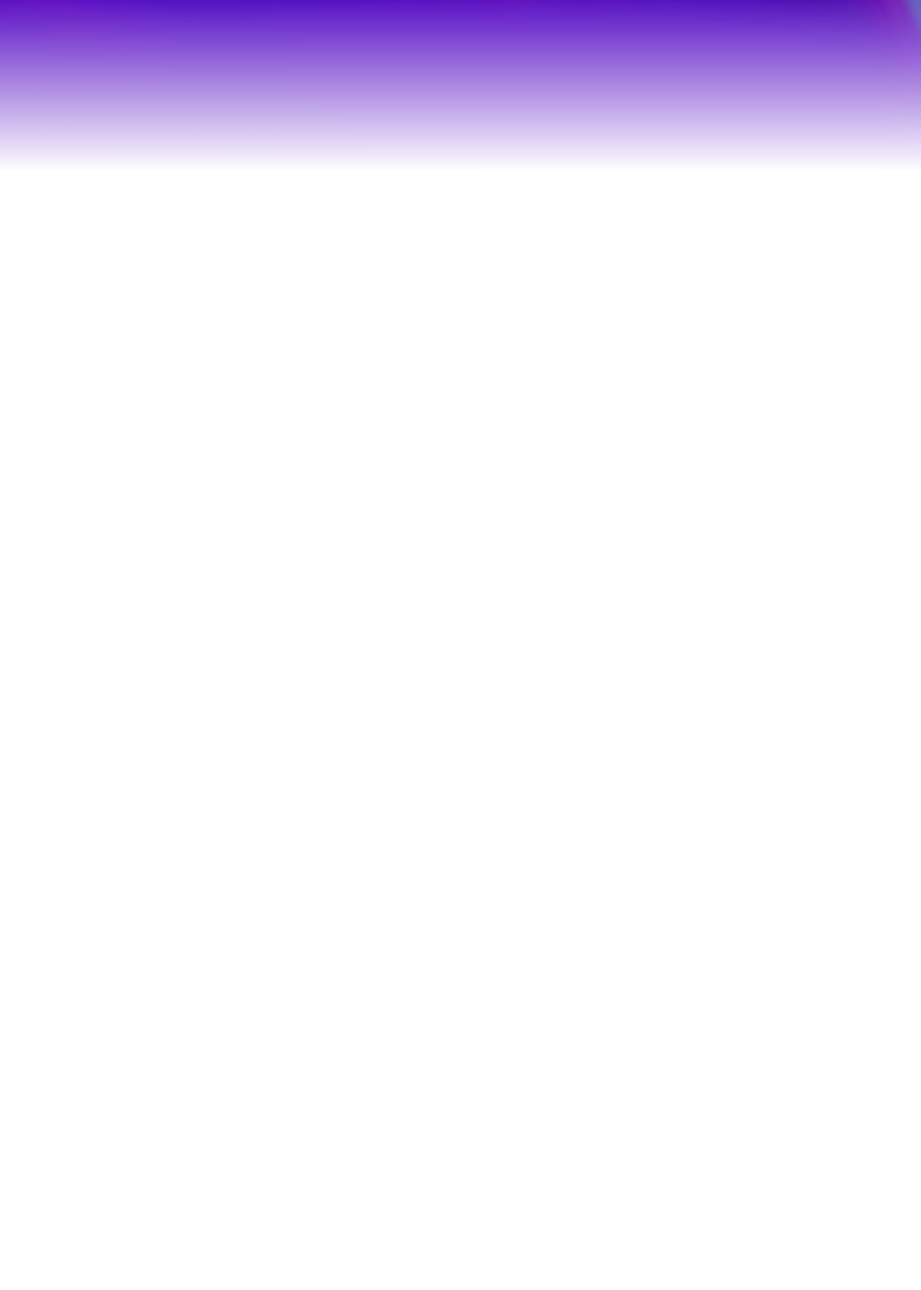
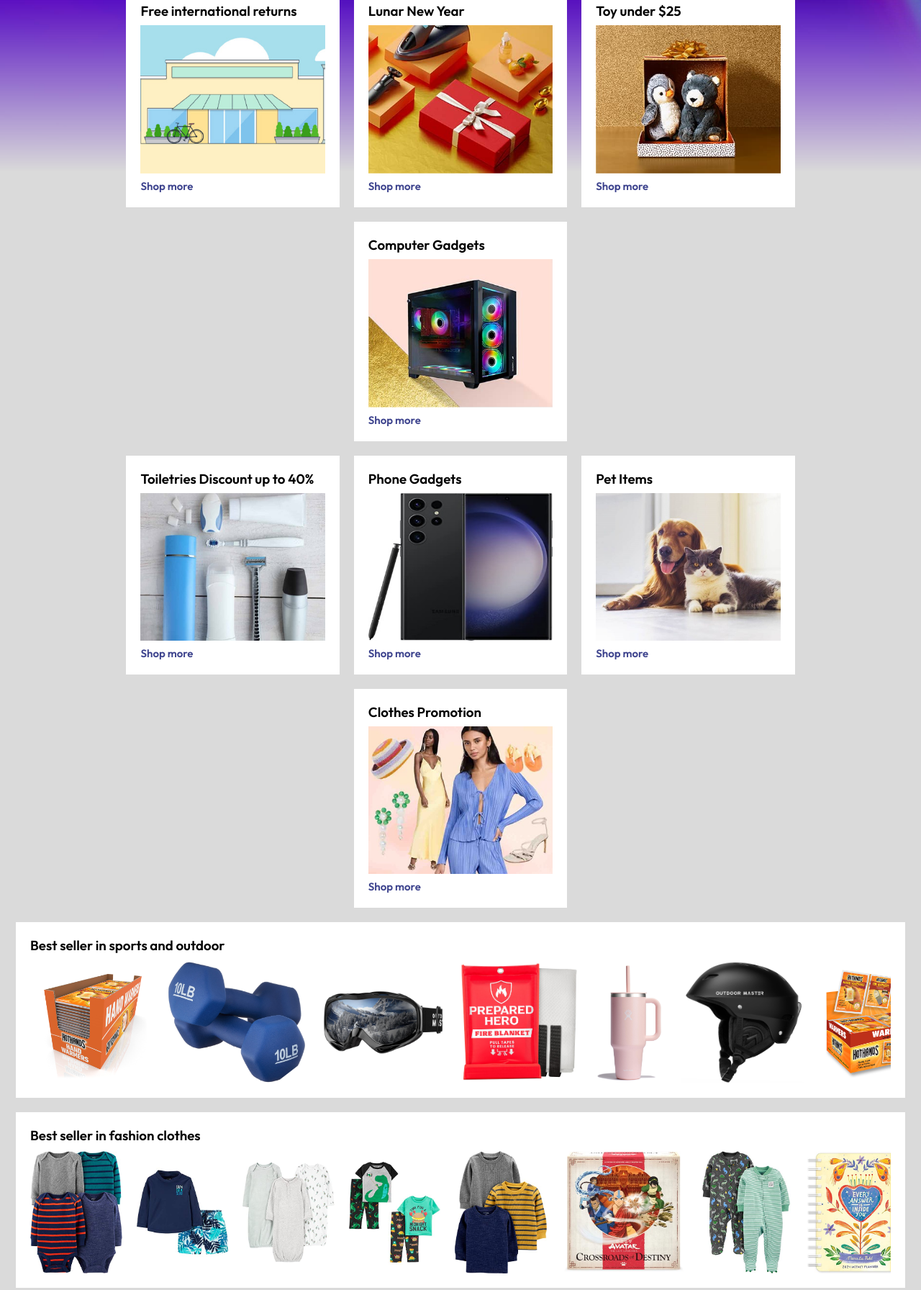
Before and after one commit to czrchen/clone-website, a plain HTML site: page amazon clone/index.html in a window 1280 px wide. Shown: the part 378-2170 px from the top of the page at 72% size. Before the commit the page ends 800 px from the top, so only its background shows below. Drawn offline with Linux system fonts and the light colour scheme.

Commit message:
add some boxes and js feature
add boxes and js feature

```diff
--- a/amazon clone/content.css
+++ b/amazon clone/content.css
@@ -4,7 +4,7 @@
 }
 
 .header-image{
-    max-width: 100vw;
+    max-width: 100%;
     mask-image: linear-gradient(to bottom, white 50%,transparent 100%);
     transition: opacity 0.5s ease-in-out;
 }
@@ -23,3 +23,65 @@
     right:0;
     z-index: 1;
 }
+
+.itembox{
+    display: flex;
+    flex-wrap: wrap;
+    justify-content: center;
+    position:relative;
+    gap:20px;
+    margin:20px;
+}
+
+.item-description{
+    display: flex;
+    flex-direction: column;
+    justify-content: center;
+    width:23.9%;
+    min-width: 200px;
+    background-color: white;
+    padding:20px;
+}
+
+.item-description a{
+    font-size: 15px;
+    color:#3e448e ;
+}
+
+.item-description a:hover{
+    text-decoration: underline;
+}
+
+.item-image{
+    margin-top:8px;
+    margin-bottom:8px;
+}
+
+.itembox.headerbox{
+    margin-top: -20vw;
+}
+
+.item-sliderbox{
+    display: flex;
+    flex-direction: column;
+    background-color: white;
+    margin:0px 22px;
+    padding:20px;
+    margin-bottom: 20px;
+}
+
+.sliderbox{
+    display: flex;
+    gap:20px;
+    overflow-x: auto;
+}
+
+.sliderbox::-webkit-scrollbar{
+    display: none;
+}
+
+.slider-item-img{
+    max-width: 200px;
+    max-height: 170px;
+    margin-top: 10px;
+}
--- a/amazon clone/index.html
+++ b/amazon clone/index.html
@@ -78,7 +78,80 @@
             <img src="./assets/header6.jpg" class="header-image" alt="">
         </ul>
     </div>
-
+    <div class="itembox headerbox">
+        <div class="item-description">
+            <h3>Free international returns</h3>
+            <img src="./assets/box1-1.jpg"  class="item-image" alt="">
+            <a href="#">Shop more</a>
+        </div>
+        <div class="item-description">
+            <h3>Lunar New Year</h3>
+            <img src="./assets/box1-2.jpg" class="item-image" alt="">
+            <a href="#">Shop more</a>
+        </div>
+        <div class="item-description">
+            <h3>Toy under $25</h3>
+            <img src="./assets/box1-3.jpg" class="item-image" alt="">
+            <a href="#">Shop more</a>
+        </div>
+        <div class="item-description">
+            <h3>Computer Gadgets</h3>
+            <img src="./assets/box1-4.jpg" class="item-image" alt="">
+            <a href="#">Shop more</a>
+        </div>
+    </div>
+    <div class="itembox">
+        <div class="item-description">
+            <h3>Toiletries Discount up to 40%</h3>
+            <img src="./assets/box2-1.jpg"  class="item-image" alt="">
+            <a href="#">Shop more</a>
+        </div>
+        <div class="item-description">
+            <h3>Phone Gadgets</h3>
+            <img src="./assets/box2-2.jpg" class="item-image" alt="">
+            <a href="#">Shop more</a>
+        </div>
+        <div class="item-description">
+            <h3>Pet Items</h3>
+            <img src="./assets/box2-3.jpg" class="item-image" alt="">
+            <a href="#">Shop more</a>
+        </div>
+        <div class="item-description">
+            <h3>Clothes Promotion</h3>
+            <img src="./assets/box2-4.jpg" class="item-image" alt="">
+            <a href="#">Shop more</a>
+        </div>
+    </div>
+    <div class="item-sliderbox">
+        <h3>Best seller in sports and outdoor</h3>
+        <div class="sliderbox">
+            <img src="./assets/product1-1.jpg" class="slider-item-img" alt="">
+            <img src="./assets/product1-2.jpg" class="slider-item-img"alt="">
+            <img src="./assets/product1-3.jpg" class="slider-item-img"alt="">
+            <img src="./assets/product1-4.jpg" class="slider-item-img"alt="">
+            <img src="./assets/product1-5.jpg" class="slider-item-img"alt="">
+            <img src="./assets/product1-6.jpg" class="slider-item-img"alt="">
+            <img src="./assets/product1-7.jpg" class="slider-item-img"alt="">
+            <img src="./assets/product1-8.jpg" class="slider-item-img"alt="">
+            <img src="./assets/product1-9.jpg" class="slider-item-img"alt="">
+            <img src="./assets/product1-10.jpg" class="slider-item-img"alt="">
+        </div>
+    </div>
+    <div class="item-sliderbox">
+        <h3>Best seller in fashion clothes</h3>
+        <div class="sliderbox">
+            <img src="./assets/product2-1.jpg" class="slider-item-img" alt="">
+            <img src="./assets/product2-2.jpg" class="slider-item-img"alt="">
+            <img src="./assets/product2-3.jpg" class="slider-item-img"alt="">
+            <img src="./assets/product2-4.jpg" class="slider-item-img"alt="">
+            <img src="./assets/product2-5.jpg" class="slider-item-img"alt="">
+            <img src="./assets/product2-6.jpg" class="slider-item-img"alt="">
+            <img src="./assets/product2-7.jpg" class="slider-item-img"alt="">
+            <img src="./assets/product2-8.jpg" class="slider-item-img"alt="">
+            <img src="./assets/product2-9.jpg" class="slider-item-img"alt="">
+            <img src="./assets/product2-10.jpg" class="slider-item-img"alt="">
+        </div>
+    </div>
     <script src="script.js"></script>
 </body>
 </html>
--- a/amazon clone/navigation.css
+++ b/amazon clone/navigation.css
@@ -10,6 +10,10 @@ a{
     margin :0;
     box-sizing: border-box;
     font-family: outfit;
+}
+
+body{
+    background-color: #dadada;
 }
 
 .logo{
--- a/amazon clone/script.js
+++ b/amazon clone/script.js
@@ -39,7 +39,18 @@ function autoSlide() {
             n = 0;
         }
         Slide();
-    }, 3000);
+    }, 5000);
 }
 
 autoSlide();
+
+const sliders = document.querySelectorAll('.item-sliderbox');
+
+sliders.forEach(function(slider) {
+    const scrollbar = slider.querySelector('.sliderbox');
+
+    scrollbar.addEventListener("wheel", (e) => {
+        e.preventDefault();
+        scrollbar.scrollLeft += e.deltaY;
+    });
+});
```
